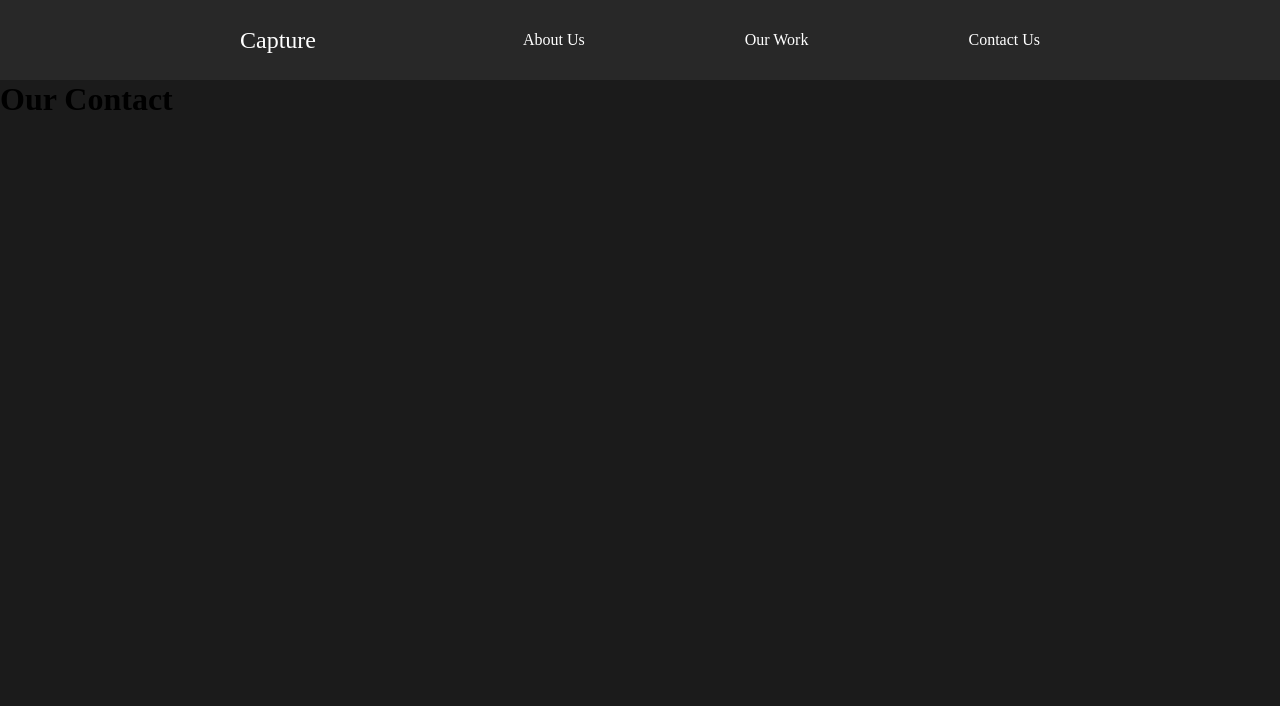
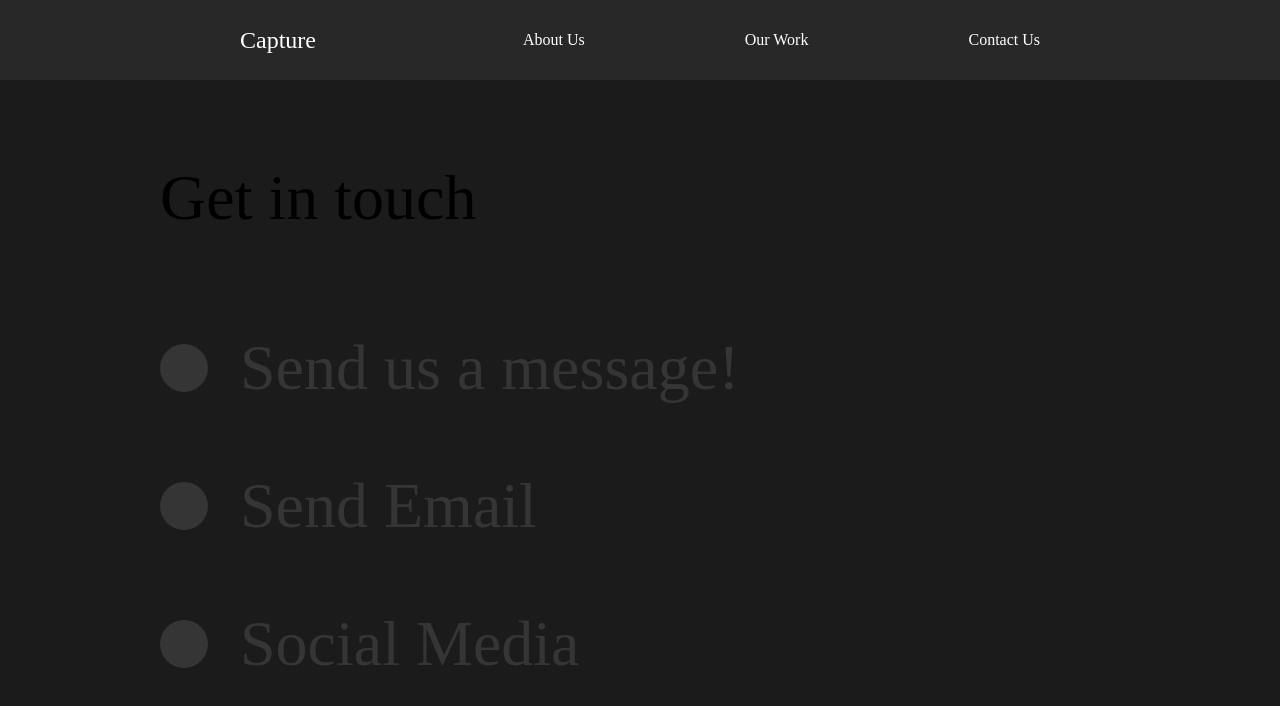
Before and after one commit to edwinvelaz/capture-portfolio, a React (Create React App) app: page /contact in a window 1280 px wide. Shown: the top 706 px of the page. Built offline with nearby package versions, Linux system fonts and the light colour scheme.

Commit message:
Contact page animations

```diff
--- a/src/pages/ContactUs.js
+++ b/src/pages/ContactUs.js
@@ -1,21 +1,73 @@
 import React from 'react';
 //Animations
 import {motion} from 'framer-motion';
-import { pageAnimation } from '../animation';
+import { pageAnimation, titleAnim } from '../animation';
+import styled from 'styled-components';
 
 
 const ContactUs = () => {
     return (
-        <motion.div
+        <ContactStyle
             variants={pageAnimation}
             initial='hidden'
             animate='show'
             exit='exit'
         >
-            <h1>Our Contact</h1>
-        </motion.div>
+            <StyledTitle>
+                <StyledHide>
+                    <motion.h2 variants={titleAnim}>Get in touch</motion.h2>
+                </StyledHide>
+            </StyledTitle>
+            <div>
+                <StyledHide>
+                    <StyledSocial variants={titleAnim}>
+                        <StyledCircle />
+                        <h2>Send us a message!</h2>
+                    </StyledSocial>
+                </StyledHide>
+                <StyledHide>
+                    <StyledSocial variants={titleAnim}>
+                        <StyledCircle />
+                        <h2>Send Email</h2>
+                    </StyledSocial>
+                </StyledHide>
+                <StyledHide>
+                    <StyledSocial variants={titleAnim}>
+                        <StyledCircle />
+                        <h2>Social Media</h2>
+                    </StyledSocial>
+                </StyledHide>
+            </div>
+        </ContactStyle>
     )
 }
 
+const ContactStyle = styled(motion.div)`
+    padding: 5rem 10rem;
+    color: #353535;
+    min-height: 90vh;
+`
 
+const StyledTitle = styled.div`
+    margin-bottom: 4rem;
+    color: black;
+`
+const StyledHide = styled.div`
+    overflow: hidden;
+`
+
+const StyledCircle = styled.div`
+    border-radius: 50%;
+    width: 3rem;
+    height: 3rem;
+    background: #353535;
+`
+
+const StyledSocial = styled(motion.div)`
+    display: flex;
+    align-items: center;
+    h2 {
+        margin: 2rem;
+    }
+`
 export default ContactUs;
```
